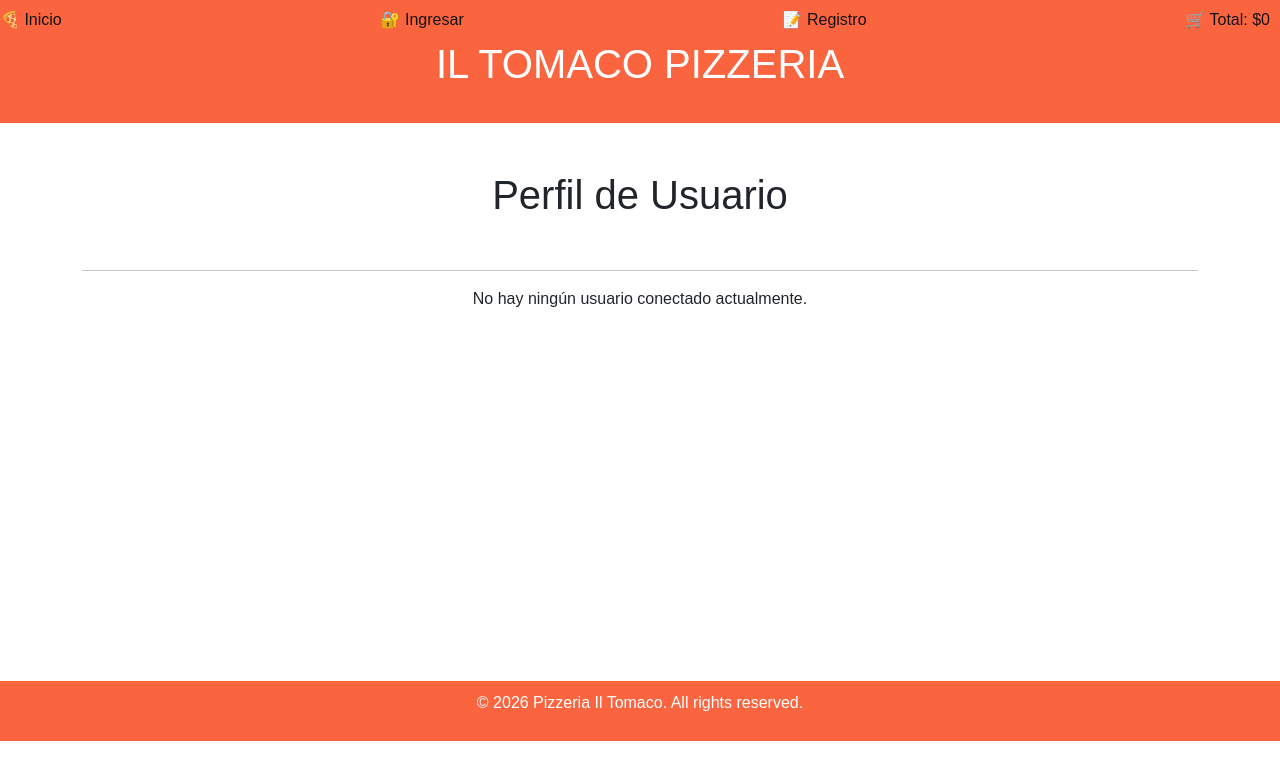
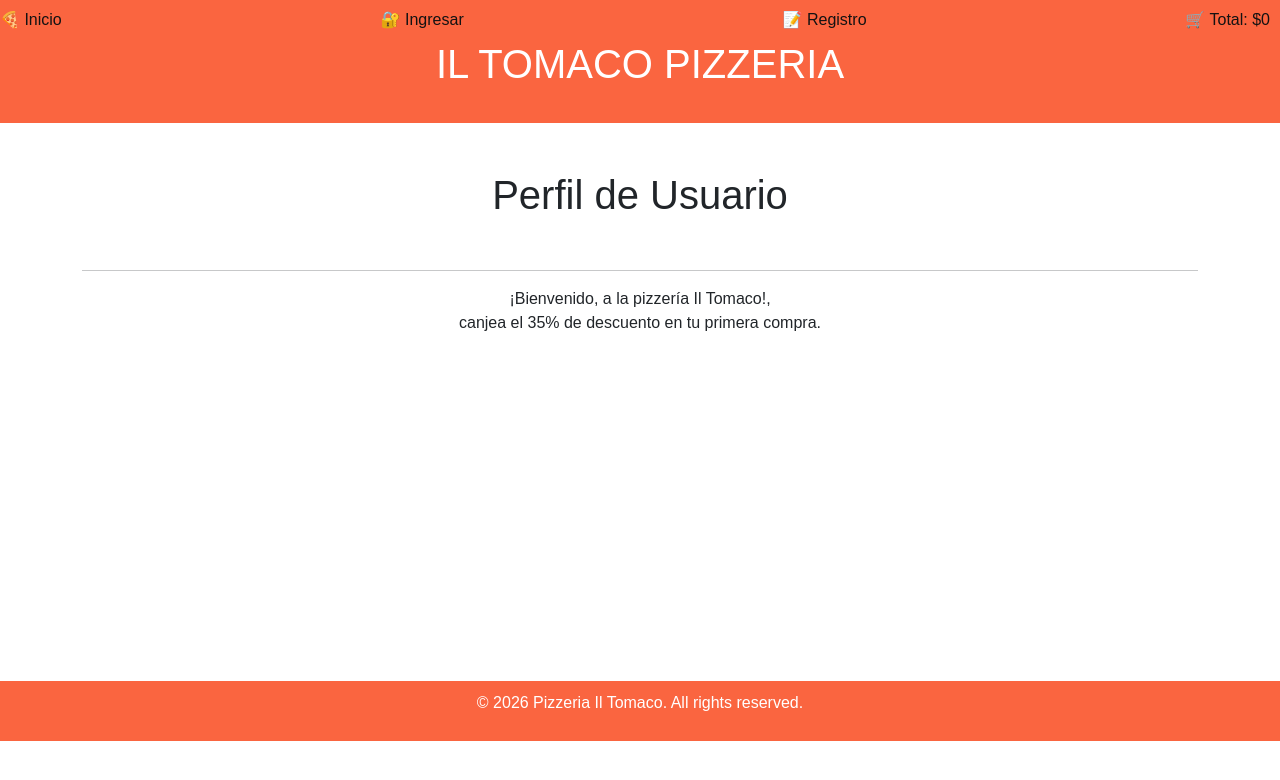
Before and after one commit to Kevin-alcaino/react-hito4, a React (Vite) app: page /profile in a window 1280 px wide. Shown: the top 780 px of the page. Built offline with nearby package versions, Linux system fonts and the light colour scheme.

Commit message:
se edita la sección del perfil del usuario

```diff
--- a/src/pages/ProfilePages.jsx
+++ b/src/pages/ProfilePages.jsx
@@ -20,7 +20,8 @@ const ProfilePages = () => {
             </button>
           </div>
         ) : (
-          <p>No hay ningún usuario conectado actualmente.</p>
+          <p> ¡Bienvenido, a la pizzería Il Tomaco!,
+            <br/>canjea el 35% de descuento en tu primera compra.</p>
         )}
       </div>
       <Footer />
```
